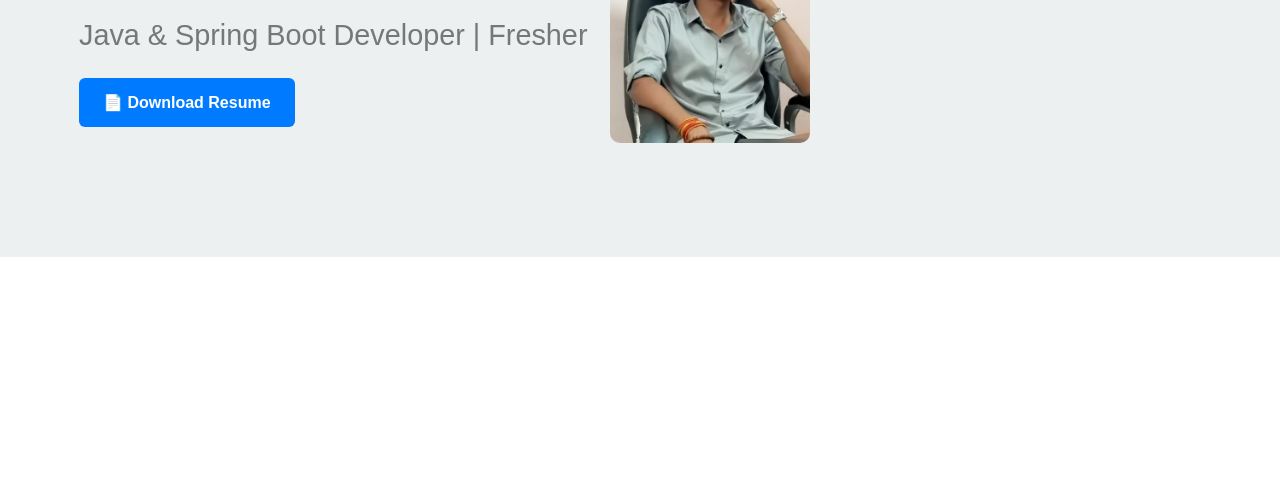
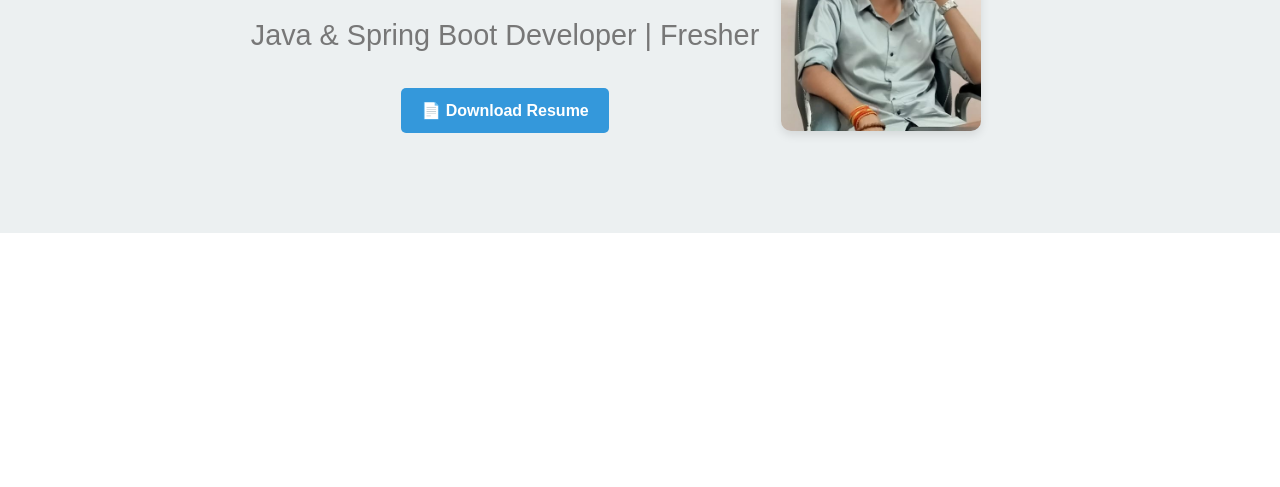
Before and after one commit to trivedisahil91/Portfolio, a plain HTML site: page index.html in a window 1280 px wide. Shown: the part 313-800 px from the top of the page. Drawn offline with Linux system fonts and the light colour scheme.

Commit message:
Update index.html
update

```diff
--- a/index.html
+++ b/index.html
@@ -12,18 +12,10 @@
         html {
             scroll-behavior: smooth;
         }
-        .hero-content {
-            display: flex;
-            align-items: center;
-            flex-wrap: wrap;
-            gap: 20px;
-        }
-        .hero-content img {
-            max-width: 200px;
-            border-radius: 10px;
-        }
-        section {
-            padding: 60px 20px;
+        body {
+            margin: 0;
+            padding-top: 70px;
+            font-family: Arial, sans-serif;
         }
         header {
             background: #fff;
@@ -33,19 +25,6 @@
             top: 0;
             width: 100%;
             z-index: 100;
-        } .download-button {
-            display: inline-block;
-            background-color: #007BFF;
-            color: white;
-            padding: 12px 24px;
-            border-radius: 6px;
-            text-decoration: none;
-            font-weight: bold;
-            font-size: 1rem;
-            transition: background-color 0.3s ease;
-        }
-        .download-button:hover {
-            background-color: #0056b3;
         }
         .container {
             width: 90%;
@@ -67,10 +46,46 @@
         nav a:hover {
             color: #007BFF;
         }
-        body {
-            margin: 0;
-            padding-top: 70px;
-            font-family: Arial, sans-serif;
+        section {
+            padding: 60px 20px;
+        }
+        .hero-content {
+            display: flex;
+            align-items: center;
+            flex-wrap: wrap;
+            gap: 20px;
+            justify-content: center;
+            text-align: center;
+        }
+        .hero-content img {
+            max-width: 200px;
+            border-radius: 10px;
+            box-shadow: 0 4px 10px rgba(0,0,0,0.1);
+        }
+        .download-btn {
+            display: inline-block;
+            margin-top: 10px;
+            padding: 10px 20px;
+            background-color: #3498db;
+            color: white;
+            border: none;
+            border-radius: 5px;
+            text-decoration: none;
+            font-weight: bold;
+            transition: background-color 0.3s ease;
+        }
+        .download-btn:hover {
+            background-color: #2980b9;
+        }
+        @media (max-width: 768px) {
+            nav ul {
+                flex-direction: column;
+                gap: 10px;
+            }
+            .hero-content {
+                flex-direction: column;
+                text-align: center;
+            }
         }
     </style>
 </head>
@@ -88,7 +103,7 @@
                     <li><a href="skills.html">Skills</a></li>
                     <li><a href="experience.html">Experience</a></li>
                     <li><a href="projects.html">Projects</a></li>
-                    <li><a href="contact">Contact</a></li>
+                    <li><a href="contact.html">Contact</a></li>
                 </ul>
             </nav>
         </div>
@@ -101,27 +116,11 @@
                 <div>
                     <h1>Hi, I'm <span style="color: #3498db;">Trivedi Sahil</span></h1>
                     <h2 style="color: #777;">Java & Spring Boot Developer | Fresher</h2>
-                    <p><a class="download-button" href="https://drive.google.com/file/d/1lVVuwZSWV6hgoex1YkV_O1DXT03HQTCY/view?usp=drivesdk" target="_blank">📄 Download Resume</a>
-                        <!-- <a href="https://drive.google.com/file/d/1lVVuwZSWV6hgoex1YkV_O1DXT03HQTCY/view?usp=drivesdk" target="_blank" style="text-decoration: none; color: #3498db;">📄 Download Resume</a>-->
-                        </p>
+                    <a href="https://drive.google.com/file/d/1lVVuwZSWV6hgoex1YkV_O1DXT03HQTCY/view?usp=drivesdk" target="_blank" class="download-btn">📄 Download Resume</a>
                 </div>
-                <!-- <img src="assets/images/image.jpg" alt="Trivedi Sahil"> -->
-                <img src="assets/images/image.jpg" alt="Trivedi Sahil" style="float: left; max-width: 200px; border-radius: 10px;">
-
+                <img src="assets/images/image.jpg" alt="Trivedi Sahil">
             </div>
         </div>
     </section>
 </body>
 </html>
-
-
-<!-- Hero Section -->
-    <!-- <section id="home" class="hero">
-        <div class="container">
-            <h1>Hi, I'm <span style="color: #3498db;">Trivedi Sahil</span></h1>
-            <h2>Java & Spring Boot Developer | Fresher</h2>
-            <a class="download-button" href="https://drive.google.com/file/d/1lVVuwZSWV6hgoex1YkV_O1DXT03HQTCY/view?usp=drivesdk" target="_blank">📄 Download Resume</a>
-            <br>
-            <img src="assets/images/image.jpg" alt="Trivedi Sahil">
-        </div>
-    </section> -->
```
